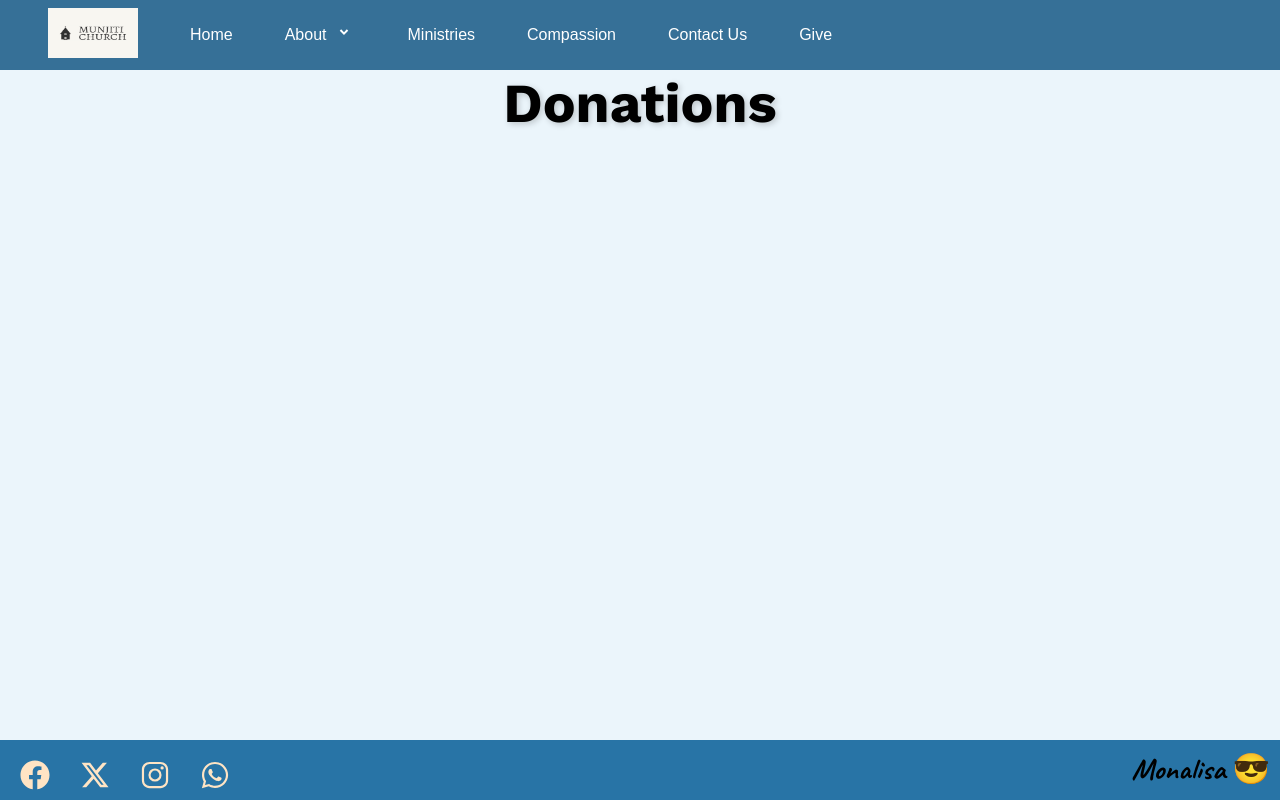
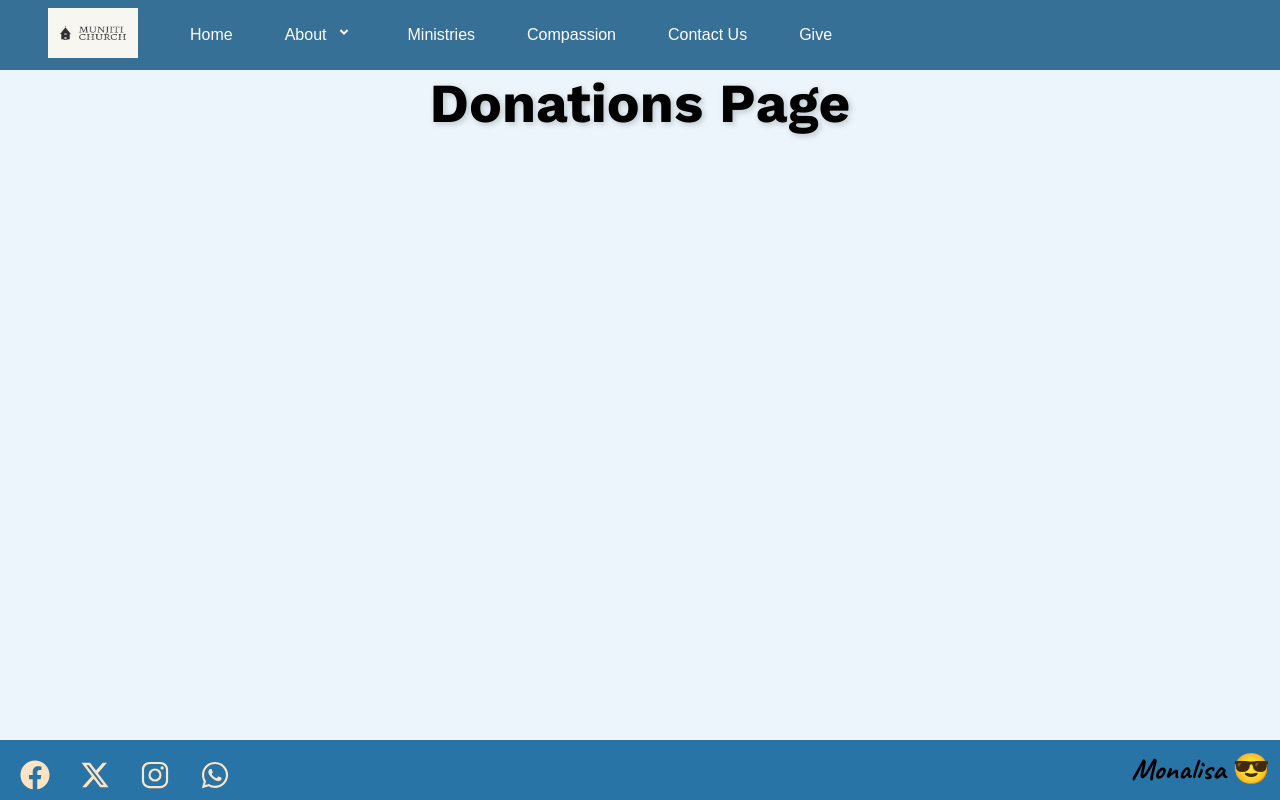
Before and after one commit to monalisasabina/munjiti-frontend, a React (Vite) app: page /give in a window 1280 px wide. Built offline with nearby package versions, Linux system fonts and the light colour scheme.

Commit message:
testing testing

```diff
--- a/src/pages/give.jsx
+++ b/src/pages/give.jsx
@@ -6,7 +6,7 @@ function Give(){
 
         <div className="give_cont">
 
-            <h1 className='give_title'>Donations</h1>
+            <h1 className='give_title'>Donations Page</h1>
 
         </div>
 
```
